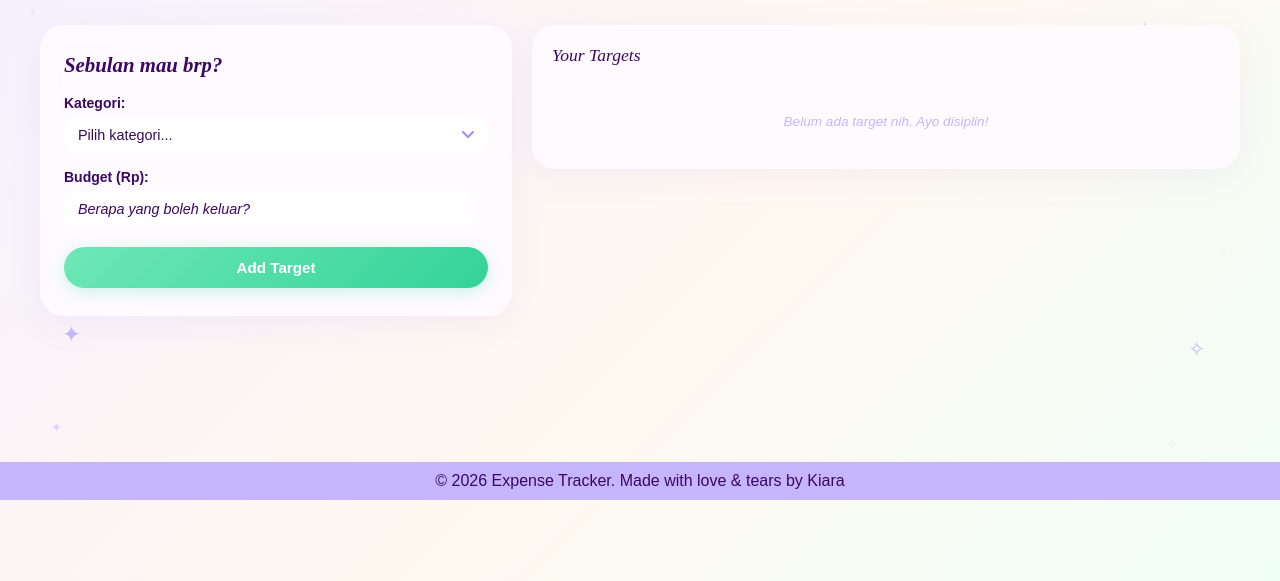
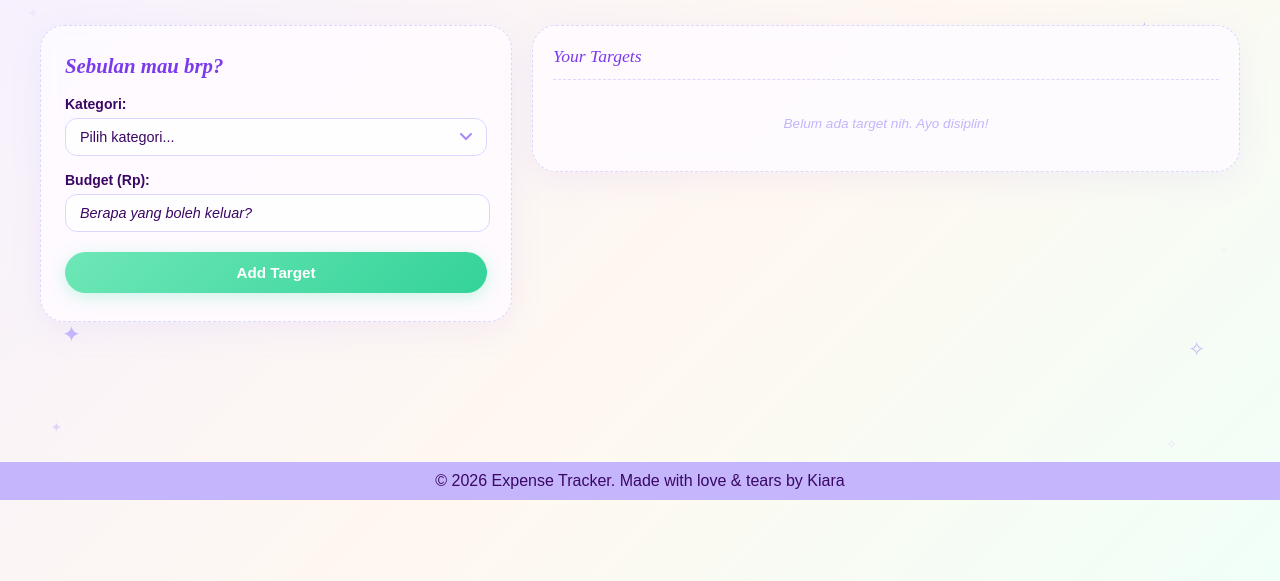
Before and after one commit to kiy0raaaa/oops-she-spent-again, a plain HTML site: page html/target.html in a window 1280 px wide. Shown: the part 300-881 px from the top of the page. Drawn offline with Linux system fonts and the light colour scheme.

Commit message:
UI tweaks: CSS vars, layout, and list actions
Add --border and --text-soft variables to list.css, styles.css, and target.css for consistent theming. Remove body overflow: hidden across styles to restore natural scrolling. Adjust input width in target.css from 90% to 93.5% for better alignment. Update javascript/list.js to remove emojis from the confirmation and save texts and add visible edit/delete action buttons for each expense item to improve list usability and UX.

```diff
--- a/css/list.css
+++ b/css/list.css
@@ -7,6 +7,8 @@
     --text: #3b0764;      /* violet-950 */
     --muted: #c4b5fd;     /* violet-300 */
     --card: rgba(254,251,255,0.88);
+    --border: #ddd6fe;
+    --text-soft: #7c3aed;
 }
 
 * {
@@ -19,7 +21,6 @@ body {
     background-color: var(--bg);
     color: var(--text);
     height: 100dvh;
-    overflow: hidden;
     width: 100%;
     flex: 1;
     min-height: 0;
--- a/css/styles.css
+++ b/css/styles.css
@@ -7,6 +7,8 @@
     --text: #3b0764;      /* violet-950 */
     --muted: #c4b5fd;     /* violet-300 */
     --card: rgba(254,251,255,0.88);
+    --border: #ddd6fe;
+    --text-soft: #7c3aed;
 }
 
 * {
@@ -19,7 +21,6 @@ body {
     background-color: var(--bg);
     color: var(--text);
     height: 100dvh;
-    overflow: hidden;
     width: 100%;
     flex: 1;
     min-height: 0;
--- a/css/target.css
+++ b/css/target.css
@@ -7,6 +7,8 @@
     --text: #3b0764;      /* violet-950 */
     --muted: #c4b5fd;     /* violet-300 */
     --card: rgba(254,251,255,0.88);
+    --border: #ddd6fe;
+    --text-soft: #7c3aed;
 }
 
 * {
@@ -19,7 +21,6 @@ body {
     background-color: var(--bg);
     color: var(--text);
     height: 100dvh;
-    overflow: hidden;
     width: 100%;
     flex: 1;
     min-height: 0;
@@ -207,7 +208,7 @@ input, select {
 }
 
 input {
-    width: 90%;
+    width: 93.5%;
 }
 
 select {
```
Also changed, not shown: javascript/list.js (+6 -2 lines).
